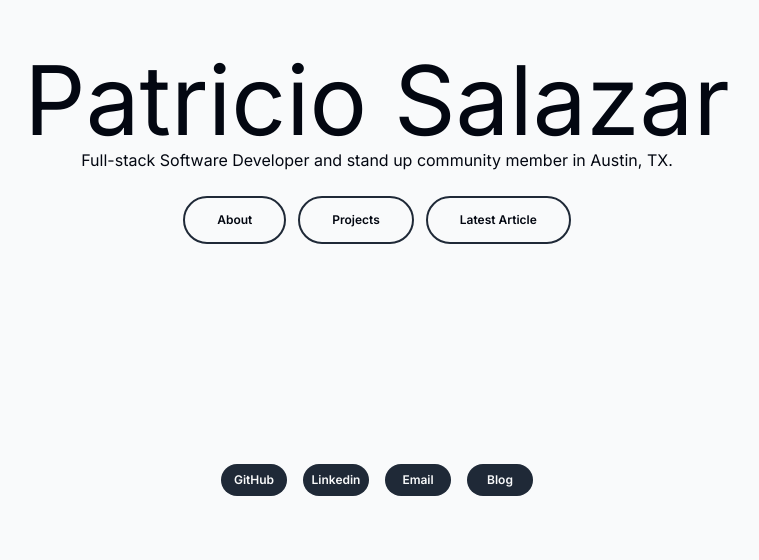
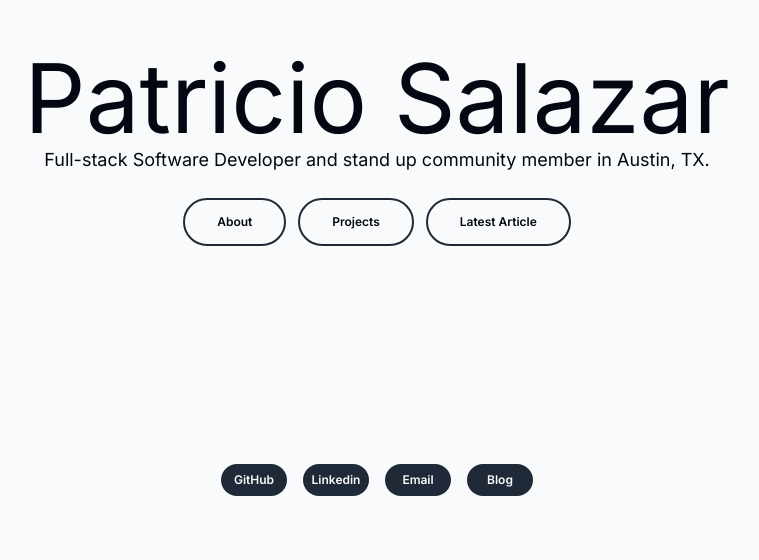
Before and after one commit to patriciosebastian/personal-website, a Next.js app: page / in a window 1280 px wide. Shown: the part 240-800 px from the top of the page, without its empty margins (263-1022 px from the left). Built offline with nearby package versions, Linux system fonts and the light colour scheme; no server answers; the database is empty.

Commit message:
set slightly larger base text for larger screen sizes

```diff
--- a/src/app/layout.jsx
+++ b/src/app/layout.jsx
@@ -12,7 +12,7 @@ export const metadata = {
 export default function RootLayout({ children }) {
   return (
     <html lang="en" suppressHydrationWarning>
-      <body className={inter.className + ` container h-full mx-auto`}>
+      <body className={inter.className + ` container h-full mx-auto lg:text-lg`}>
         <ThemeProvider
           attribute="class"
           defaultTheme="system"
```
